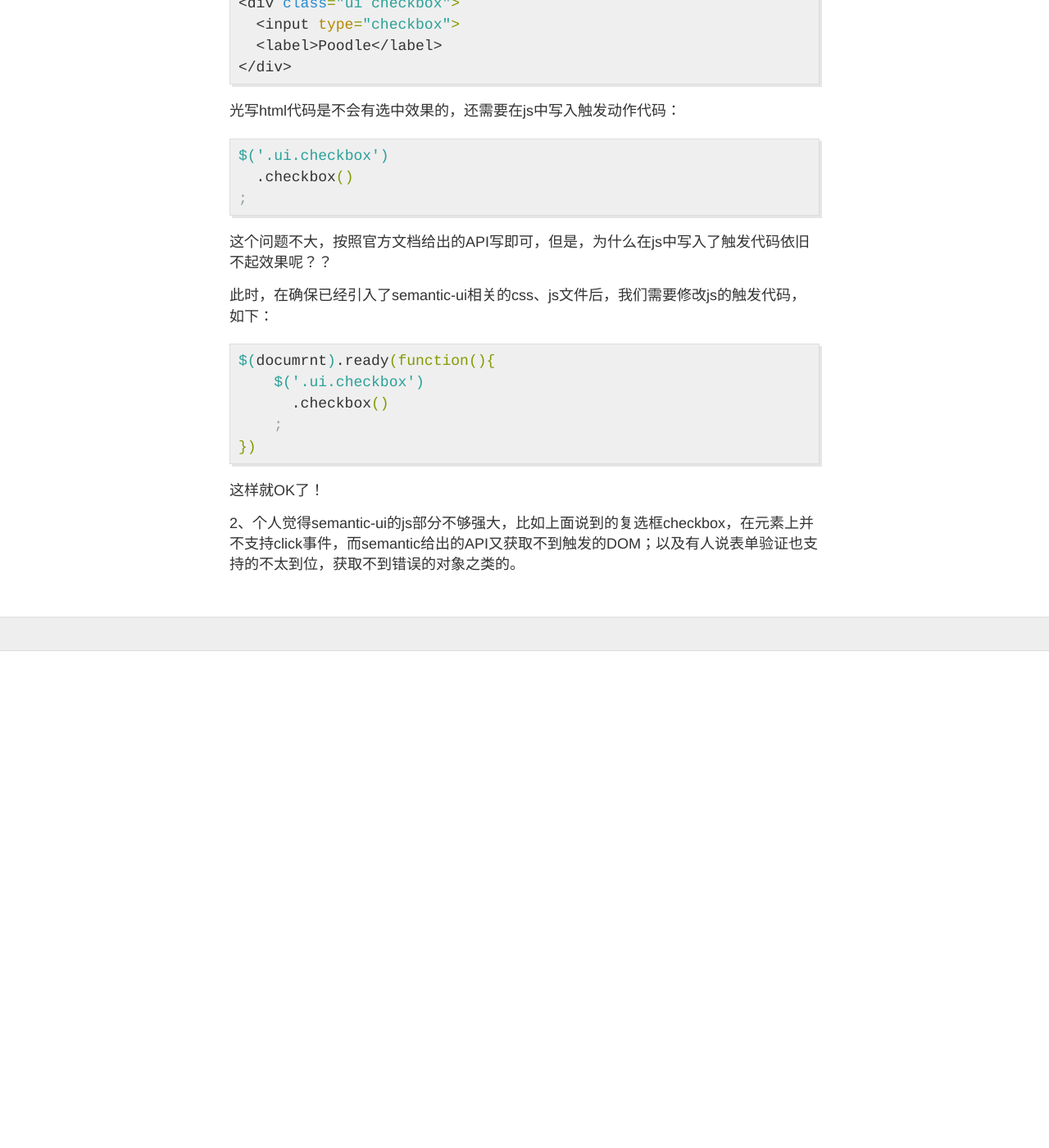
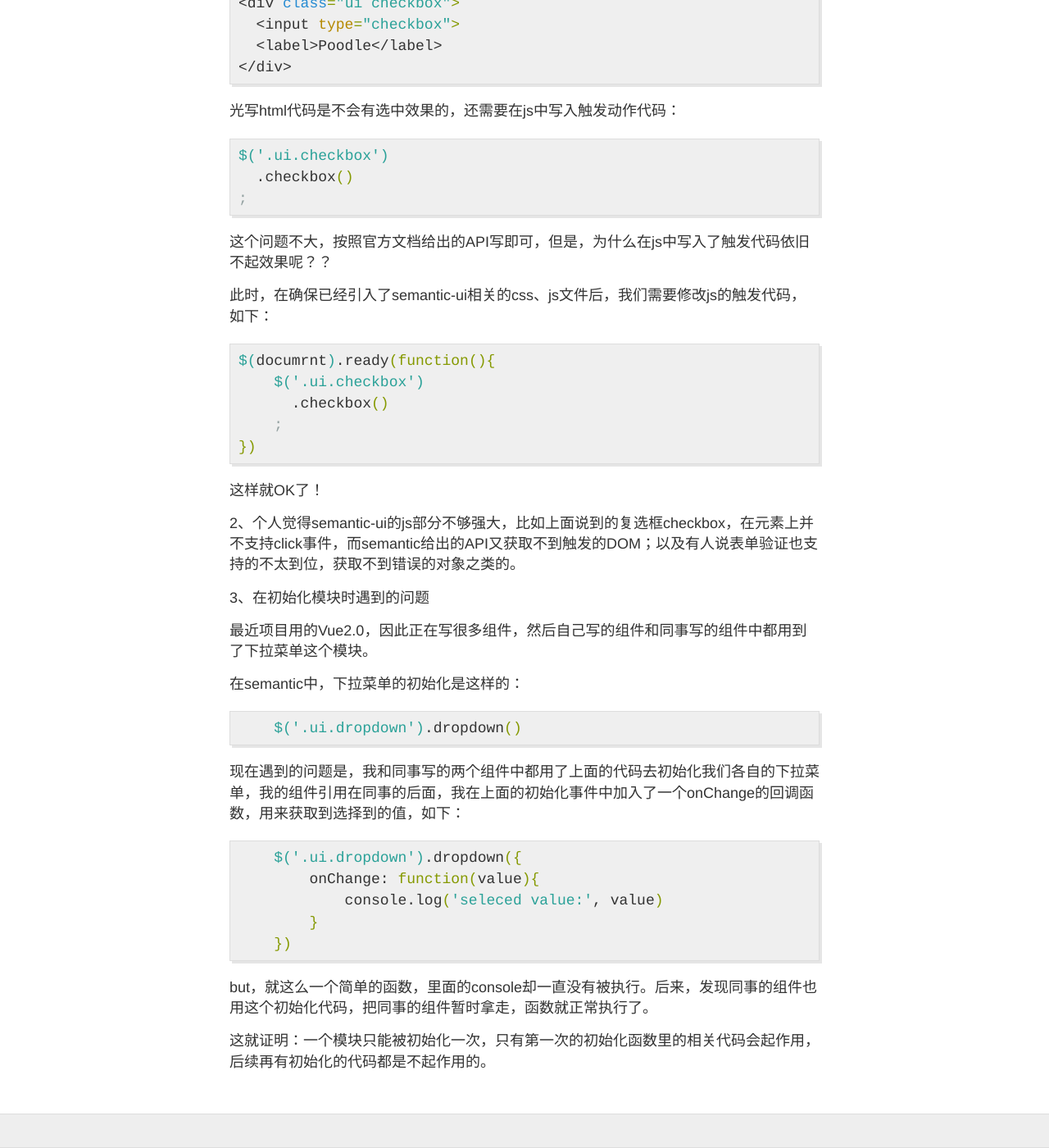
Before and after one commit to juilyhui/juilyhui.github.io, a Jekyll site: the page built from _posts/2017-02-17-semantic-ui.md, in a window 1280 px wide and 1400 px high, scrolled down 2292 px. Shown: the whole window at 82% size. Built offline with Jekyll 4.4.1, drawn with Linux system fonts in a browser that asks for light colours; nearby versions of some CDN libraries; before the commit the page ends 3086 px from its top, so only the background shows below that.

Commit message:
hui;semantic-ui change

```diff
--- a/_posts/2017-02-17-semantic-ui.md
+++ b/_posts/2017-02-17-semantic-ui.md
@@ -99,3 +99,25 @@ $(documrnt).ready(function(){
 这样就OK了！
 
 2、个人觉得semantic-ui的js部分不够强大，比如上面说到的复选框checkbox，在元素上并不支持click事件，而semantic给出的API又获取不到触发的DOM；以及有人说表单验证也支持的不太到位，获取不到错误的对象之类的。
+
+3、在初始化模块时遇到的问题
+
+最近项目用的Vue2.0，因此正在写很多组件，然后自己写的组件和同事写的组件中都用到了下拉菜单这个模块。
+
+在semantic中，下拉菜单的初始化是这样的：
+{% highlight bash %}
+    $('.ui.dropdown').dropdown()
+{% endhighlight %}
+
+现在遇到的问题是，我和同事写的两个组件中都用了上面的代码去初始化我们各自的下拉菜单，我的组件引用在同事的后面，我在上面的初始化事件中加入了一个onChange的回调函数，用来获取到选择到的值，如下：
+{% highlight bash %}
+    $('.ui.dropdown').dropdown({
+        onChange: function(value){
+            console.log('seleced value:', value)
+        }
+    })
+{% endhighlight %}
+
+but，就这么一个简单的函数，里面的console却一直没有被执行。后来，发现同事的组件也用这个初始化代码，把同事的组件暂时拿走，函数就正常执行了。
+
+这就证明：一个模块只能被初始化一次，只有第一次的初始化函数里的相关代码会起作用，后续再有初始化的代码都是不起作用的。
```
